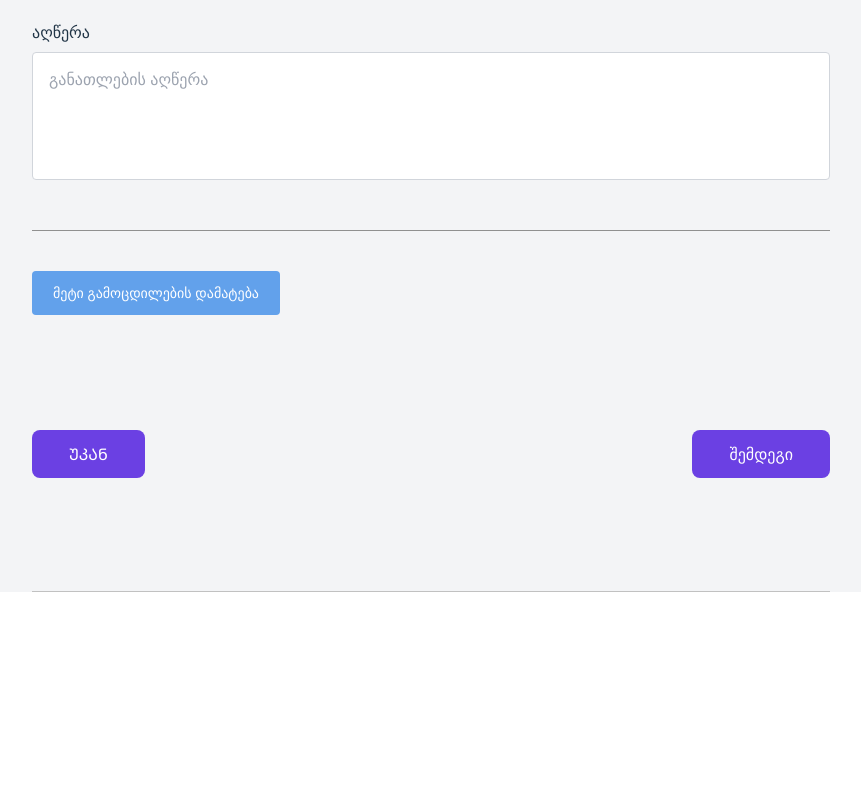
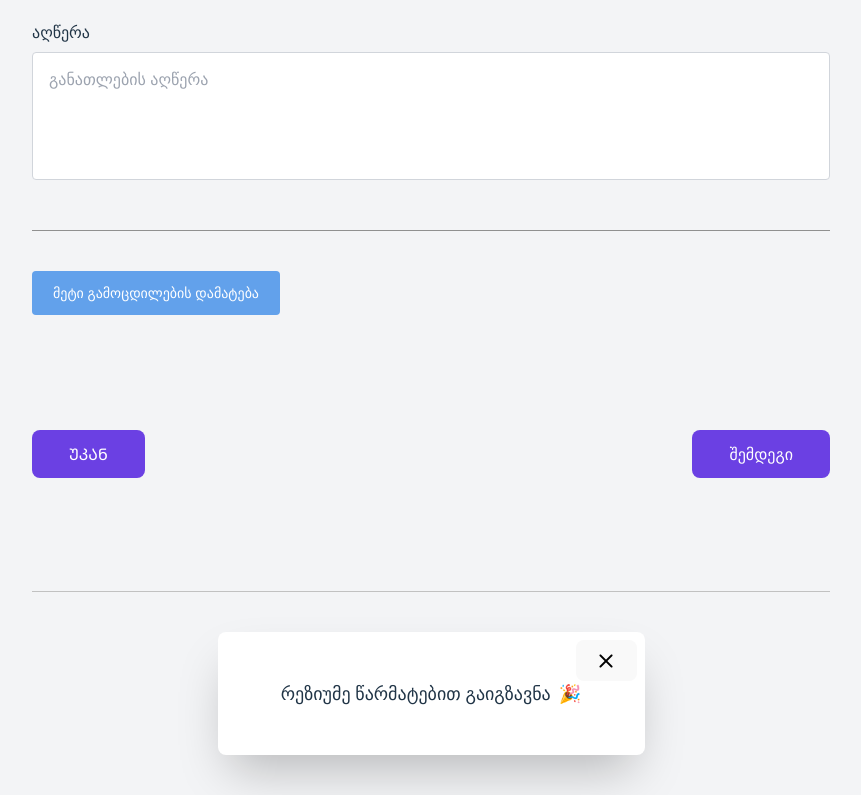
Before and after one commit to kachkacha2003/colab-team9, a React (Vite) app: page /education in a window 1280 px wide. Shown: the part 381-1176 px from the top of the page, without its empty margins (80-941 px from the left). Before the commit the page ends 973 px from the top, so only its background shows below. Built offline with nearby package versions, Linux system fonts and the light colour scheme.

Commit message:
fix: add popup

```diff
--- /dev/null
+++ b/src/components/Popup.tsx
@@ -0,0 +1,13 @@
+export default function Popup() {
+  return (
+    <div className="relative bg-white rounded-lg shadow-2xl px-8 py-10 w-[427px] mx-auto mt-10 mb-10">
+      <button title="button" className="absolute top-2 right-2 text-gray-500 ">
+        <img src="/images/x-bold.png" alt="" className="" />
+      </button>
+      <p className="text-center text-lg font-medium text-[28px] leading-[43px]">
+        რეზიუმე წარმატებით გაიგზავნა
+        <span className="ml-2">🎉</span>
+      </p>
+    </div>
+  );
+}
--- a/src/components/education/EducationMain.tsx
+++ b/src/components/education/EducationMain.tsx
@@ -8,6 +8,7 @@ import EducationInputs from "../education/EducationInputs";
 import { useState } from "react";
 
 import BackButtonArrow from "../../buttons/BackButtonArrow";
+import Popup from "../Popup";
 // import Profile from "../../component/Profile";
 
 // ზედა და ქვედა ნაწილი
@@ -96,6 +97,7 @@ export default function EducationMain() {
                 </div>
               </div>
             </form>
+            <Popup />
           </div>
         </div>
       </div>
```
Also changed, not shown: public/images/x-bold.png (added).
